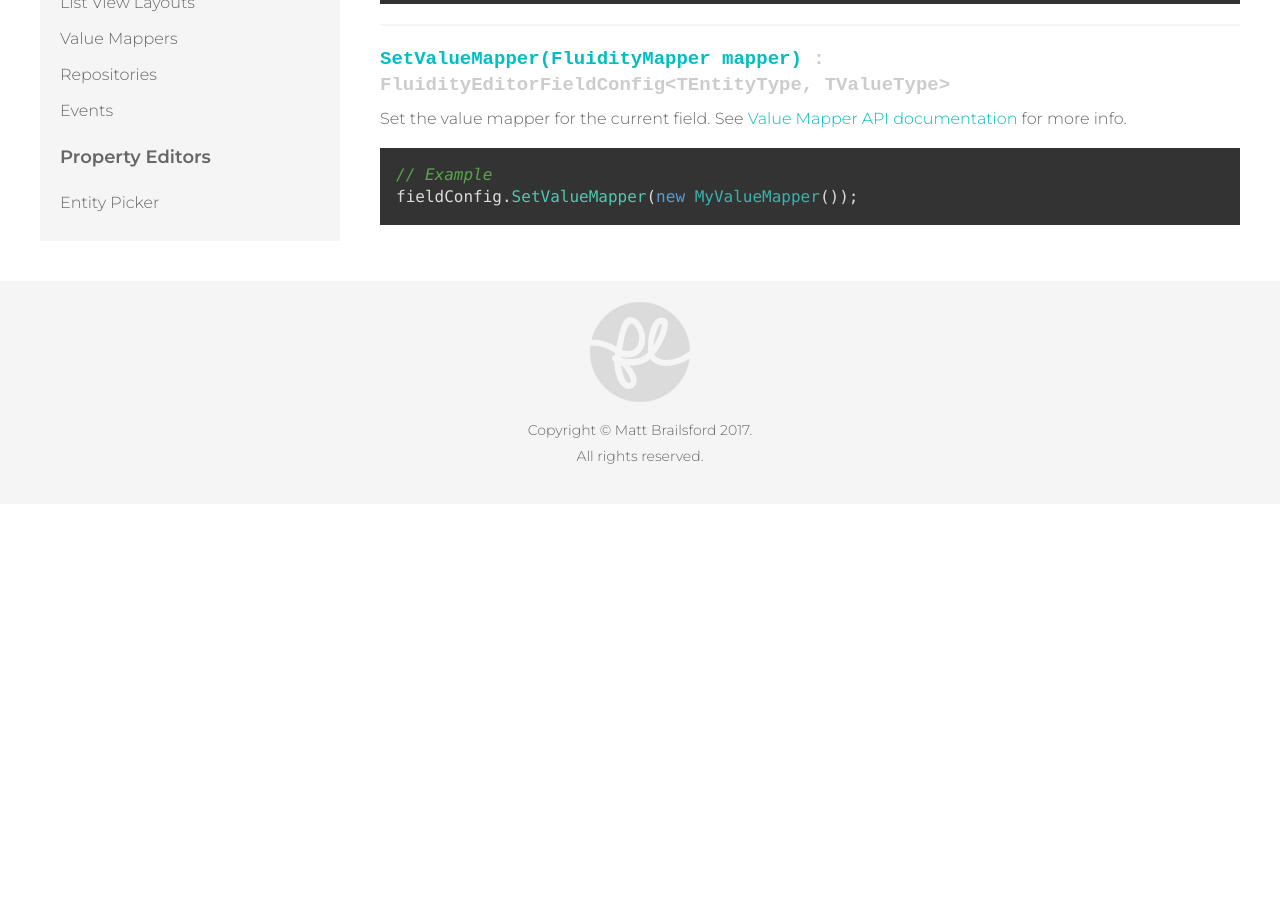
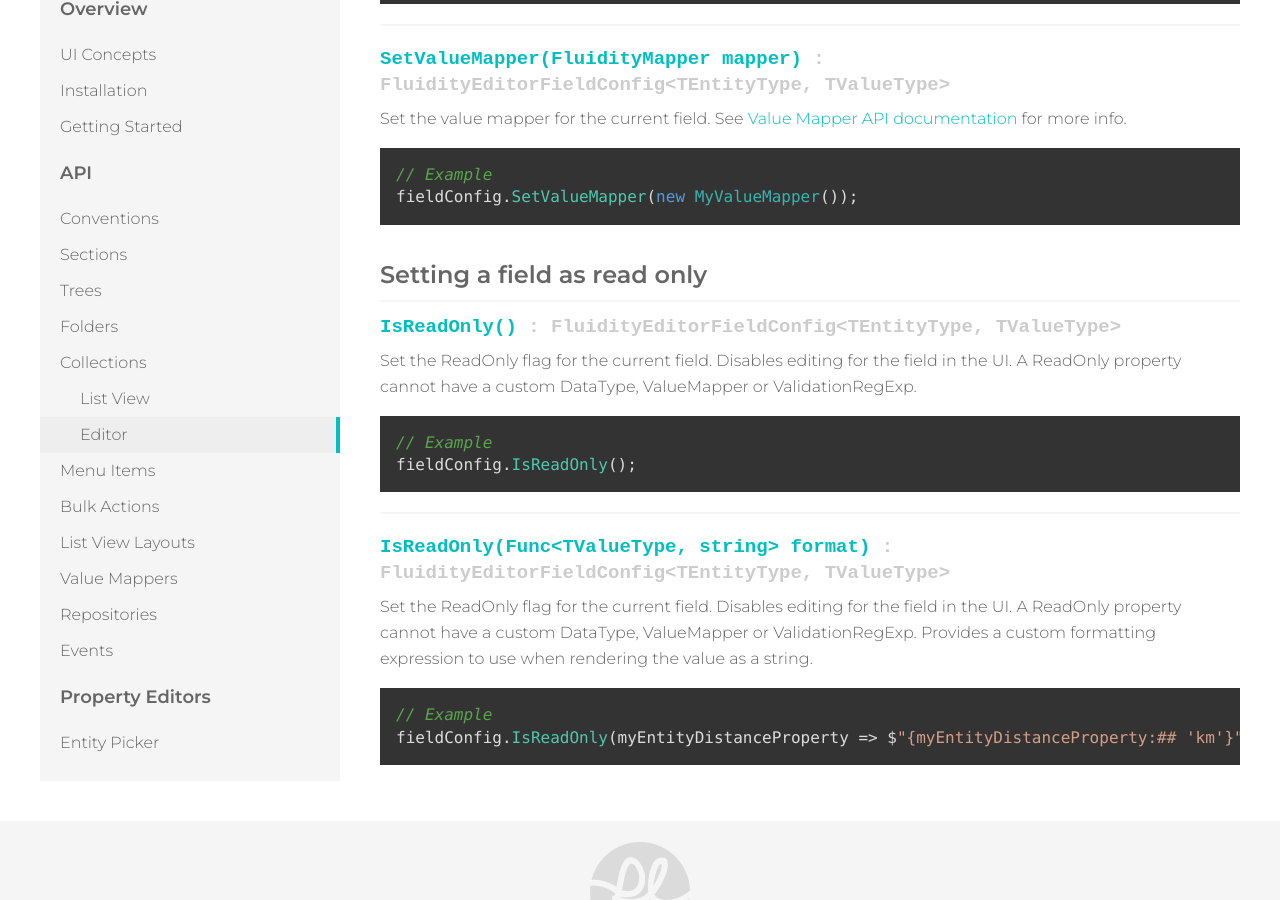
Before and after one commit to mattbrailsford/umbraco-fluidity, a Jekyll site: the page built from docs/_pages/02-api-04-collections-01-editor.md, in a window 1280 px wide and 900 px high, scrolled down 3788 px. Built offline with Jekyll 4.4.1, drawn with Linux system fonts in a browser that asks for light colours; before the commit the page ends 4292 px from its top, so only the background shows below that.

Commit message:
Added documentation for ReadOnly property setting

`````diff
--- a/docs/_pages/02-api-04-collections-01-editor.md
+++ b/docs/_pages/02-api-04-collections-01-editor.md
@@ -183,3 +183,28 @@ Set the value mapper for the current field. See [Value Mapper API documentation]
 // Example
 fieldConfig.SetValueMapper(new MyValueMapper());
 ````
+
+### Setting a field as read only
+{: .mt}
+
+#### IsReadOnly() *: FluidityEditorFieldConfig&lt;TEntityType, TValueType&gt;*
+{: .signature}
+
+Set the ReadOnly flag for the current field. Disables editing for the field in the UI. A ReadOnly property cannot have a custom DataType, ValueMapper or ValidationRegExp.
+
+````csharp
+// Example
+fieldConfig.IsReadOnly();
+````
+
+---
+
+#### IsReadOnly(Func&lt;TValueType, string&gt; format) *: FluidityEditorFieldConfig&lt;TEntityType, TValueType&gt;*
+{: .signature}
+
+Set the ReadOnly flag for the current field. Disables editing for the field in the UI. A ReadOnly property cannot have a custom DataType, ValueMapper or ValidationRegExp. Provides a custom formatting expression to use when rendering the value as a string.
+
+````csharp
+// Example
+fieldConfig.IsReadOnly(myEntityDistanceProperty => $"{myEntityDistanceProperty:## 'km'}");
+````
`````
